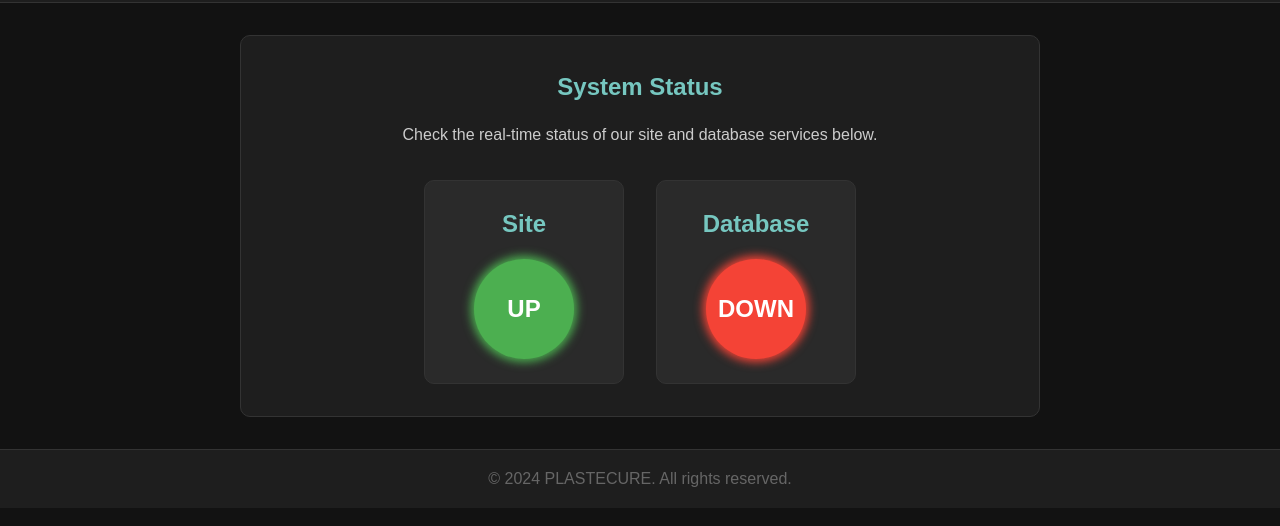
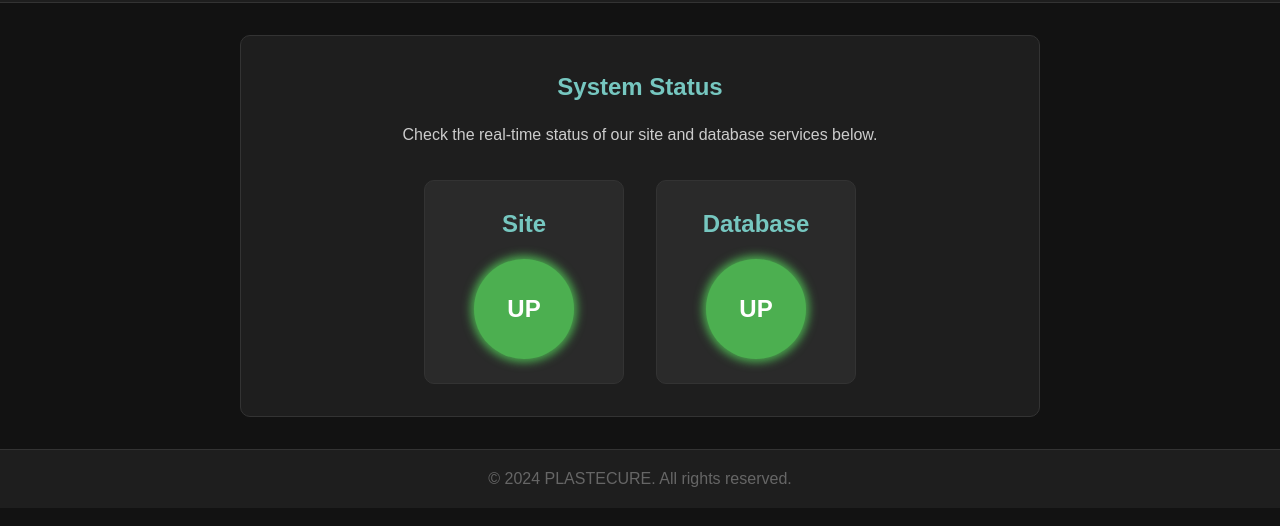
Before and after one commit to theaniketraj/plastecure, a plain HTML site: page status.html in a window 1280 px wide. Shown: the part 88-614 px from the top of the page. Drawn offline with Linux system fonts and the light colour scheme.

Commit message:
System status update

```diff
--- a/status.html
+++ b/status.html
@@ -36,8 +36,8 @@
                 </div>
                 <div class="status-card">
                     <h2>Database</h2>
-                    <div class="status-indicator down">
-                        <span class="status-text">DOWN</span>
+                    <div class="status-indicator up">
+                        <span class="status-text">UP</span>
                     </div>
                 </div>
             </div>
```
